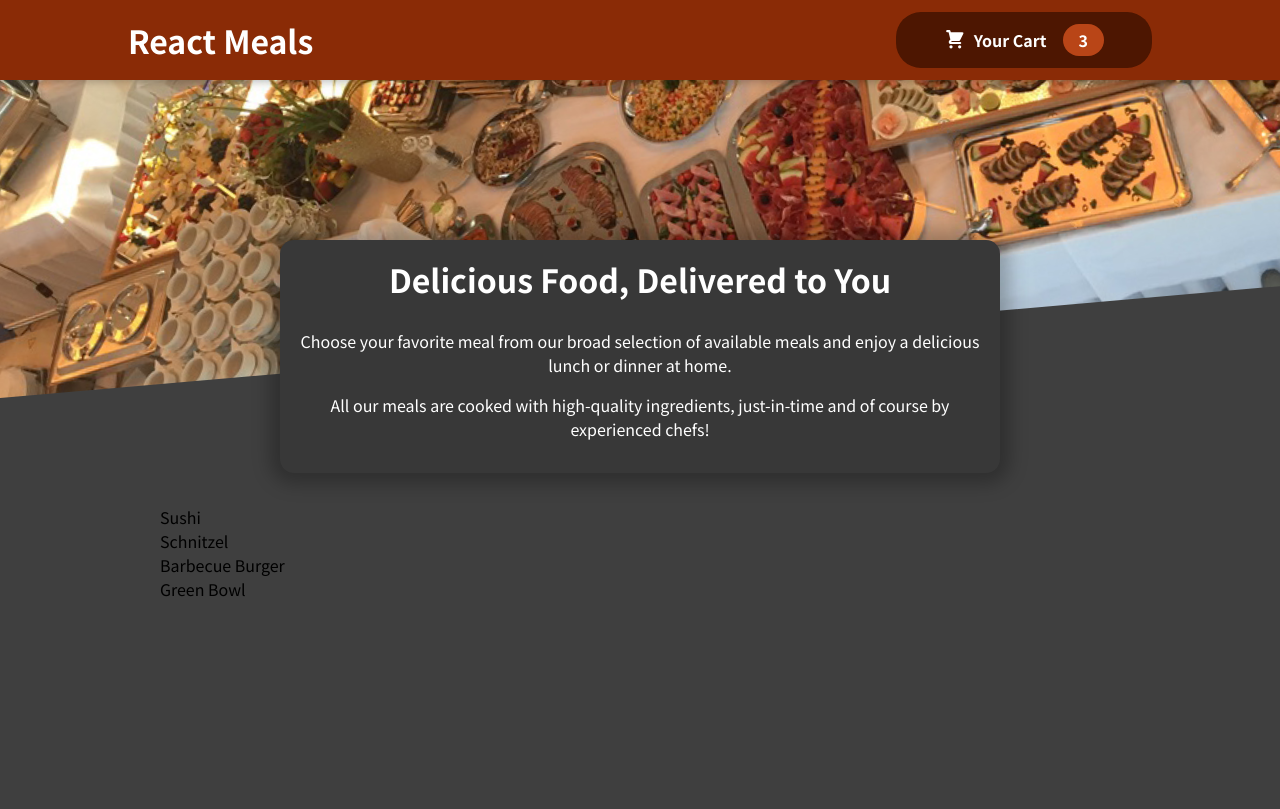
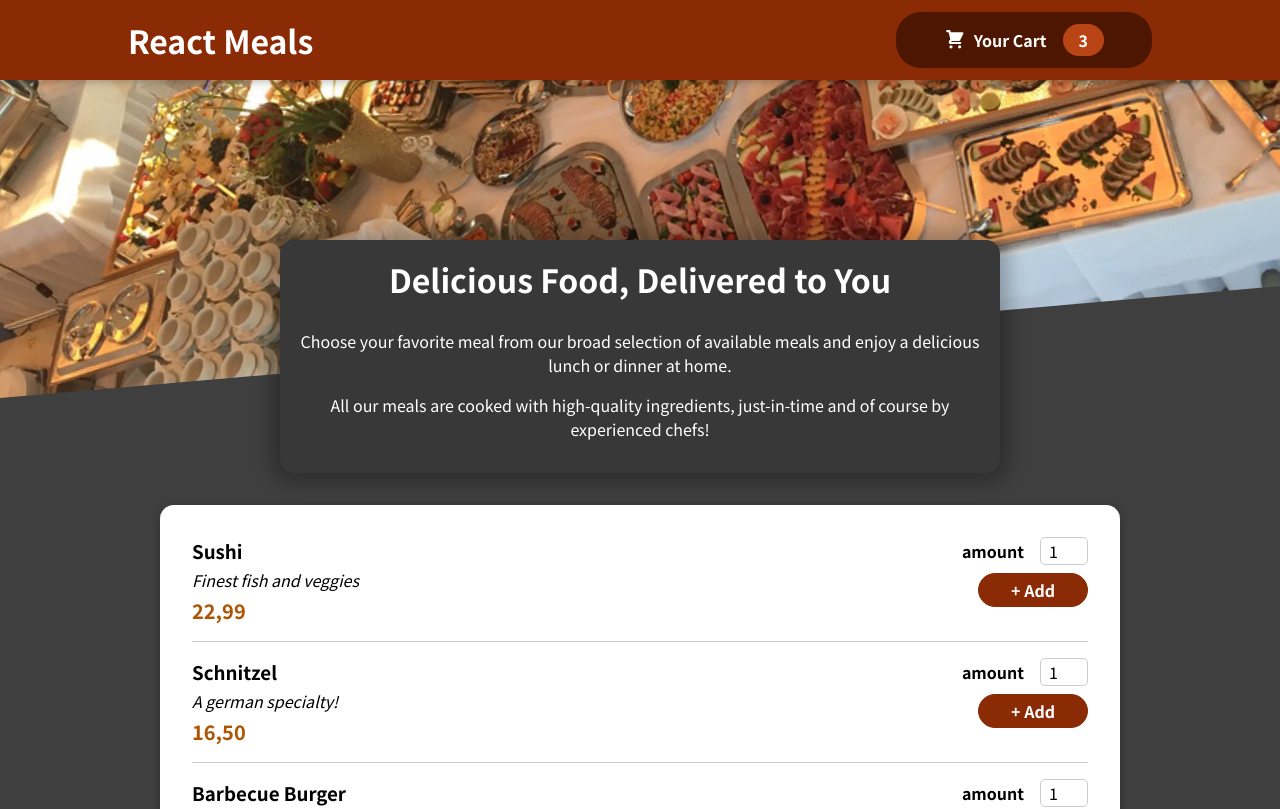
Before and after one commit to johnnyfers/react-meals, a JavaScript app: page / in a window 1280 px wide. Shown: the top 809 px of the page. Built offline with nearby package versions, Linux system fonts and the light colour scheme.

Commit message:
adding a form

```diff
--- a/src/components/Meals/AvailableMeals/AvailableMeals.js
+++ b/src/components/Meals/AvailableMeals/AvailableMeals.js
@@ -1,4 +1,6 @@
 import classes from './AvailableMeals.module.css'
+import Card from '../../UI/Card/Card'
+import MealItem from '../MealItem/MealItem'
 
 const DUMMY_MEALS = [
     {
@@ -30,9 +32,19 @@
 const AvailableMeals = () => {
     return (
         <section className={classes.meals}>
+            <Card>
             <ul>
-                {DUMMY_MEALS.map(meal => <li>{meal.name}</li>)}
+                {DUMMY_MEALS.map(meal =>
+                    <MealItem
+                        key={meal.id}
+                        name={meal.name}
+                        description={meal.description}
+                        price={meal.price}
+                        />
+                    )
+                }
             </ul>
+            </Card>
         </section>
     )
 }
--- /dev/null
+++ b/src/components/Meals/MealItem/MealItem.js
@@ -0,0 +1,24 @@
+import classes from './MealItem.module.css'
+import MealItemForm from './MealItemForm/MealItemForm'
+
+const MealItem = (props) => {
+    return (
+        <li className={classes.meal}>
+            <div>
+                <h3>{props.name}</h3>
+                <div className={classes.description}>
+                    {props.description}
+                </div>
+                <div className={classes.price}>
+                    {props.price.toFixed(2).replace('.', ',')}
+                </div>
+            </div>
+
+            <div>
+                <MealItemForm/>
+            </div>
+        </li>
+    )
+}
+
+export default MealItem
--- /dev/null
+++ b/src/components/Meals/MealItem/MealItem.module.css
@@ -0,0 +1,22 @@
+.meal {
+    display: flex;
+    justify-content: space-between;
+    margin: 1rem;
+    padding-bottom: 1rem;
+    border-bottom: 1px solid #ccc;
+  }
+
+  .meal h3 {
+    margin: 0 0 0.25rem 0;
+  }
+
+  .description {
+    font-style: italic;
+  }
+
+  .price {
+    margin-top: 0.25rem;
+    font-weight: bold;
+    color: #ad5502;
+    font-size: 1.25rem;
+  }
--- /dev/null
+++ b/src/components/Meals/MealItem/MealItemForm/MealItemForm.js
@@ -0,0 +1,24 @@
+import classes from './MealItemForm.module.css'
+import Input from '../../../UI/Input/Input'
+
+const MealItemForm = (props)=>{
+    return (
+        <form className={classes.form}>
+            <Input
+                label="amount"
+                input={
+                    {
+                        id: 'amount' ,
+                        type: 'number',
+                        min: '1',
+                        max: '10',
+                        step: '1',
+                        defaultValue: '1'
+                    }
+                }/>
+            <button> + Add </button>
+        </form>
+    )
+}
+
+export default MealItemForm
--- /dev/null
+++ b/src/components/Meals/MealItem/MealItemForm/MealItemForm.module.css
@@ -0,0 +1,20 @@
+.form {
+    text-align: right;
+  }
+
+  .form button {
+    font: inherit;
+    cursor: pointer;
+    background-color: #8a2b06;
+    border: 1px solid #8a2b06;
+    color: white;
+    padding: 0.25rem 2rem;
+    border-radius: 20px;
+    font-weight: bold;
+  }
+
+  .form button:hover,
+  .form button:active {
+    background-color: #641e03;
+    border-color: #641e03;
+  }
--- /dev/null
+++ b/src/components/UI/Card/Card.js
@@ -0,0 +1,11 @@
+import classes from './Card.module.css';
+
+const Card = (props)=>{
+    return (
+        <div className={classes.card}>
+            {props.children}
+        </div>
+    )
+}
+
+export default Card
--- /dev/null
+++ b/src/components/UI/Card/Card.module.css
@@ -0,0 +1,6 @@
+.card {
+    padding: 1rem;
+    box-shadow: 0 2px 8px rgba(0, 0, 0, 0.25);
+    border-radius: 14px;
+    background-color: white;
+}
--- /dev/null
+++ b/src/components/UI/Input/Input.js
@@ -0,0 +1,13 @@
+import classes from './Input.module.css'
+
+const Input = (props)=>{
+    return (
+        <div className={classes.input}>
+            <label
+                htmlFor={props.input.id}>{props.label}</label>
+            <input {... props.input}/>
+        </div>
+    )
+}
+
+export default Input
--- /dev/null
+++ b/src/components/UI/Input/Input.module.css
@@ -0,0 +1,18 @@
+.input {
+    display: flex;
+    align-items: center;
+    margin-bottom: 0.5rem;
+  }
+
+  .input label {
+    font-weight: bold;
+    margin-right: 1rem;
+  }
+
+  .input input {
+    width: 3rem;
+    border-radius: 5px;
+    border: 1px solid #ccc;
+    font: inherit;
+    padding-left: 0.5rem;
+  }
```
Also changed, not shown: 1 other file (tests, documents, lock files or other folders).
